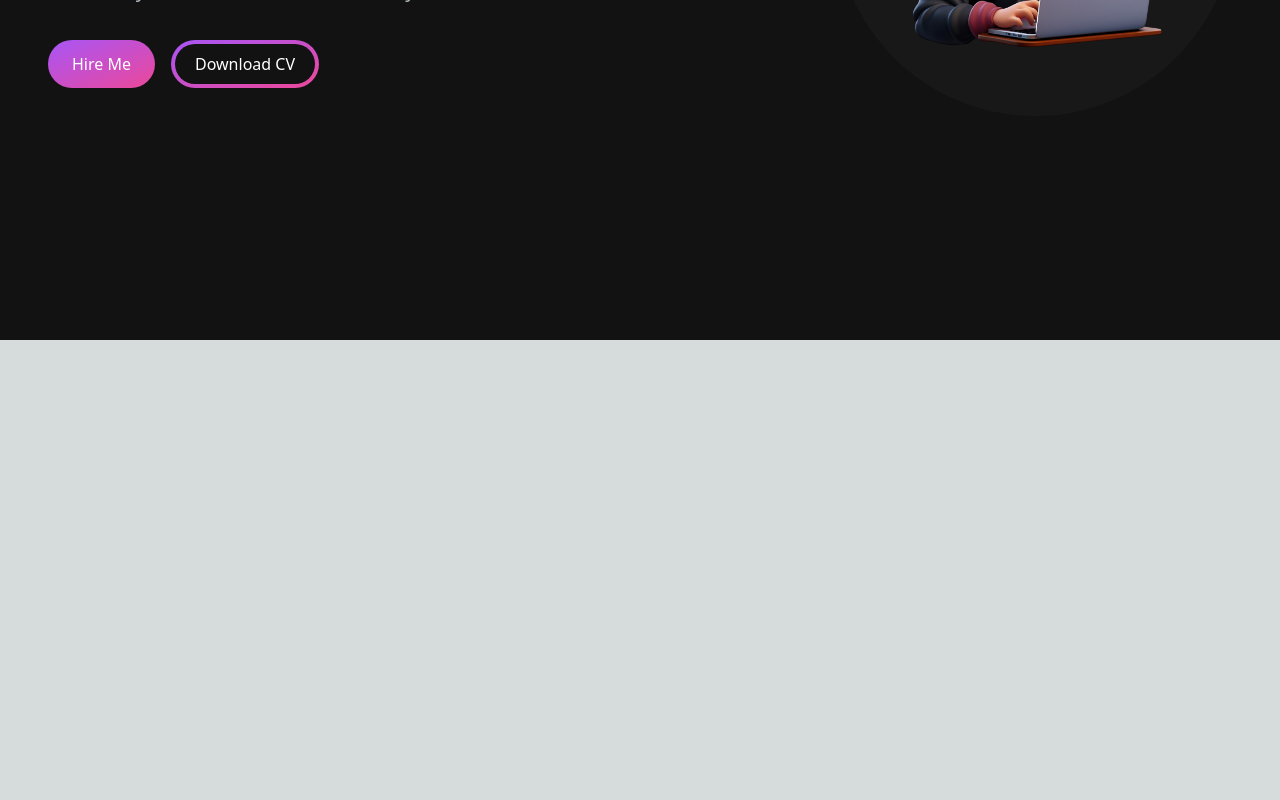
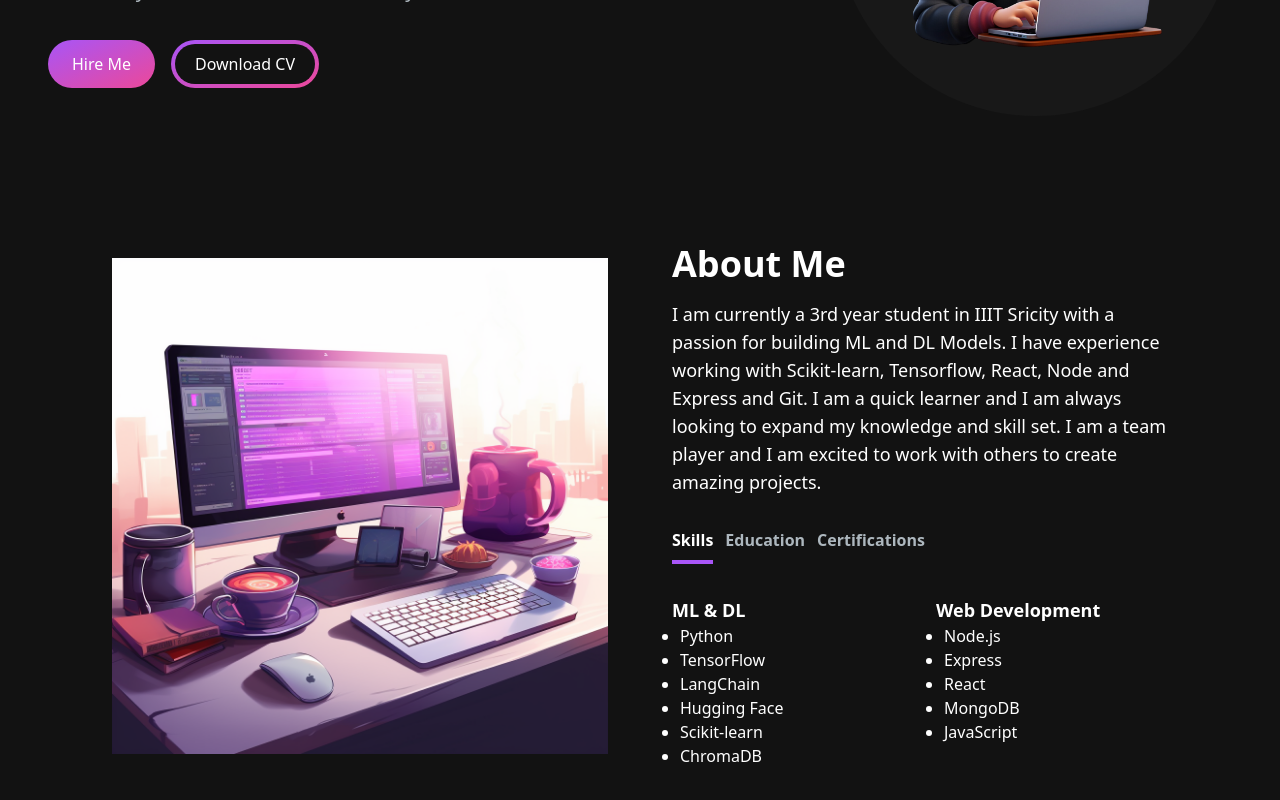
Before and after one commit to samInit/sameera-portfolio-website, a Next.js app: page / in a window 1280 px wide. Shown: the part 460-1260 px from the top of the page. Before the commit the page ends 800 px from the top, so only its background shows below. Built offline with nearby package versions, Linux system fonts and the light colour scheme.

Commit message:
[feature] add about section

```diff
--- /dev/null
+++ b/app/components/AboutSection.jsx
@@ -0,0 +1,118 @@
+"use client";
+import React, { useTransition, useState } from "react";
+import Image from "next/image";
+import TabButton from "./TabButton";
+
+const TAB_DATA = [
+  {
+    title: "Skills",
+    id: "skills",
+    content: (
+      <div className="flex flex-row justify-between">
+        <div className="w-1/2 pr-4">
+          <h3 className="text-lg font-bold">ML & DL</h3>
+          <ul className="list-disc pl-2">
+            <li>Python</li>
+            <li>TensorFlow</li>
+            <li>LangChain</li>
+            <li>Hugging Face</li>
+            <li>Scikit-learn</li>
+            <li>ChromaDB</li>
+          </ul>
+        </div>
+        <div className="w-1/2 pl-4">
+          <h3 className="text-lg font-bold">Web Development</h3>
+          <ul className="list-disc pl-2">
+            <li>Node.js</li>
+            <li>Express</li>
+            <li>React</li>
+            <li>MongoDB</li>
+            <li>JavaScript</li>
+          </ul>
+        </div>
+      </div>
+    ),
+  },
+  {
+    title: "Education",
+    id: "education",
+    content: (
+      <ul className="list-disc pl-2">
+        <li>FIITJEE - Visakhapatnam</li>
+        <li>Indian Institute of Infromation Technology, Sricity</li>
+      </ul>
+    ),
+  },
+  {
+    title: "Certifications",
+    id: "certifications",
+    content: (
+      <ul className="list-disc pl-2">
+        <li>Machine Learning Specialisation</li>
+      </ul>
+    ),
+  },
+];
+
+const AboutSection = () => {
+  const [tab, setTab] = useState("skills");
+  const [isPending, startTransition] = useTransition();
+
+  const handleTabChange = (id) => {
+    startTransition(() => {
+      setTab(id);
+    });
+  };
+
+  return (
+    <section className="text-white" id="about">
+      <div className="md:grid md:grid-cols-2 gap-8 items-center py-8 px-4 xl:gap-16 sm:py-16 xl:px-16">
+        <Image
+          src="/images/about-image.png"
+          width={500}
+          height={500}
+          alt="A image of a computer in pink aesthetic"
+        />
+        <div className="mt-4 md:mt-0 text-left flex flex-col h-full">
+          <h2 className="text-4xl font-bold text-white mb-4">About Me</h2>
+          <p className="text-base lg:text-lg">
+            I am currently a 3rd year student in IIIT Sricity with a passion for
+            building ML and DL Models. I have experience working with
+            Scikit-learn, Tensorflow, React, Node and Express and Git. I am a
+            quick learner and I am always looking to expand my knowledge and
+            skill set. I am a team player and I am excited to work with others
+            to create amazing projects.
+          </p>
+          <div className="flex flex-row justify-start mt-8">
+            <TabButton
+              selectTab={() => handleTabChange("skills")}
+              active={tab === "skills"}
+            >
+              {" "}
+              Skills{" "}
+            </TabButton>
+            <TabButton
+              selectTab={() => handleTabChange("education")}
+              active={tab === "education"}
+            >
+              {" "}
+              Education{" "}
+            </TabButton>
+            <TabButton
+              selectTab={() => handleTabChange("certifications")}
+              active={tab === "certifications"}
+            >
+              {" "}
+              Certifications{" "}
+            </TabButton>
+          </div>
+          <div className="mt-8">
+            {TAB_DATA.find((t) => t.id === tab).content}
+          </div>
+        </div>
+      </div>
+    </section>
+  );
+};
+
+export default AboutSection;
--- /dev/null
+++ b/app/components/TabButton.jsx
@@ -0,0 +1,26 @@
+import React from "react";
+import { motion } from "framer-motion";
+
+const variants = {
+  default: { width: 0 },
+  active: { width: "calc(100% - 0.75rem)" },
+};
+
+const TabButton = ({ active, selectTab, children }) => {
+  const buttonClasses = active ? "text-white" : "text-[#ADB7BE]";
+
+  return (
+    <button onClick={selectTab}>
+      <p className={`mr-3 font-semibold hover:text-white ${buttonClasses}`}>
+        {children}
+      </p>
+      <motion.div
+        animate={active ? "active" : "default"}
+        variants={variants}
+        className="h-1 bg-primary-500 mt-2 mr-3"
+      ></motion.div>
+    </button>
+  );
+};
+
+export default TabButton;
--- a/app/page.js
+++ b/app/page.js
@@ -1,5 +1,6 @@
 import HeroSection from "./components/HeroSection";
 import Navbar from "./components/Navbar";
+import AboutSection from "./components/AboutSection";
 
 export default function Home() {
   return (
@@ -8,6 +9,7 @@
         <Navbar />
         <div className="container mt-24 mx-auto px-12 py-4">
           <HeroSection />
+          <AboutSection />
         </div>
       </main>
     </main>
```
Also changed, not shown: public/images/about-image.png (added).
